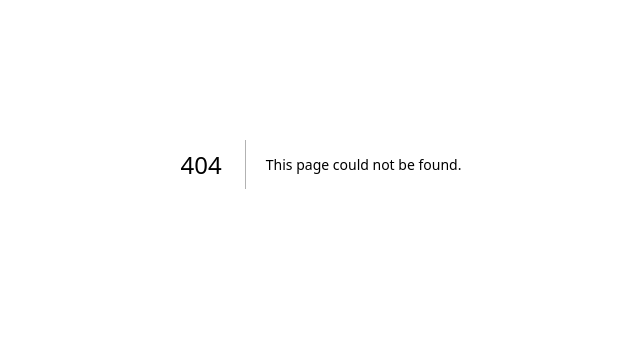
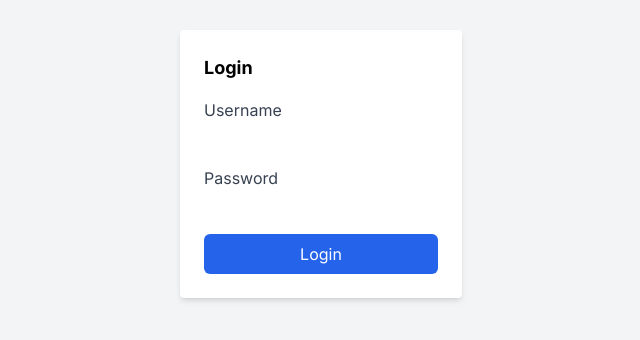
Before and after one commit to yishen-huang/NextJS-music, a Next.js app: page /login in a window 1280 px wide. Before the commit this address had no page. Shown: the part 236-576 px from the top of the page, without its empty margins (319-959 px from the left). Built offline with nearby package versions, Linux system fonts and the light colour scheme.

Commit message:
chore: update configuration and feature files, add new login directory

```diff
--- /dev/null
+++ b/app/login/page.tsx
@@ -0,0 +1,67 @@
+"use client"
+import React, { useState } from 'react';
+
+const LoginPage = () => {
+    const [username, setUsername] = useState('');
+    const [password, setPassword] = useState('');
+    const [error, setError] = useState('');
+
+    const handleSubmit = async (e) => {
+        e.preventDefault();
+        // Call the API to sign in
+        try {
+            const response = await fetch('/api/user/signin', {
+                method: 'POST',
+                headers: {
+                    'Content-Type': 'application/json',
+                },
+                body: JSON.stringify({ username, password }),
+            });
+
+            if (!response.ok) {
+                throw new Error('Login failed. Please check your credentials.');
+            }
+            const data = await response.json();
+            // Store the token for authentication state management
+            localStorage.setItem('token', data.token);
+            // Redirect to the dashboard or another page
+            window.location.href = '/dashboard';
+        } catch (err) {
+            setError(err.message);
+        }
+    };
+
+    return (
+        <div className="flex items-center justify-center min-h-screen bg-gray-100">
+            <form className="bg-white p-6 rounded shadow-md" onSubmit={handleSubmit}>
+                <h2 className="text-lg font-bold mb-4">Login</h2>
+                {error && <p className="text-red-500 mb-4">{error}</p>}
+                <div className="mb-4">
+                    <label className="block text-gray-700" htmlFor="username">Username</label>
+                    <input
+                        type="text"
+                        id="username"
+                        className="mt-1 block w-full border-gray-300 rounded-md"
+                        value={username}
+                        onChange={(e) => setUsername(e.target.value)}
+                        required
+                    />
+                </div>
+                <div className="mb-4">
+                    <label className="block text-gray-700" htmlFor="password">Password</label>
+                    <input
+                        type="password"
+                        id="password"
+                        className="mt-1 block w-full border-gray-300 rounded-md"
+                        value={password}
+                        onChange={(e) => setPassword(e.target.value)}
+                        required
+                    />
+                </div>
+                <button type="submit" className="w-full bg-blue-600 text-white py-2 rounded-md">Login</button>
+            </form>
+        </div>
+    );
+};
+
+export default LoginPage;
```
Also changed, not shown: 2 other files (tests, documents, lock files or other folders).
